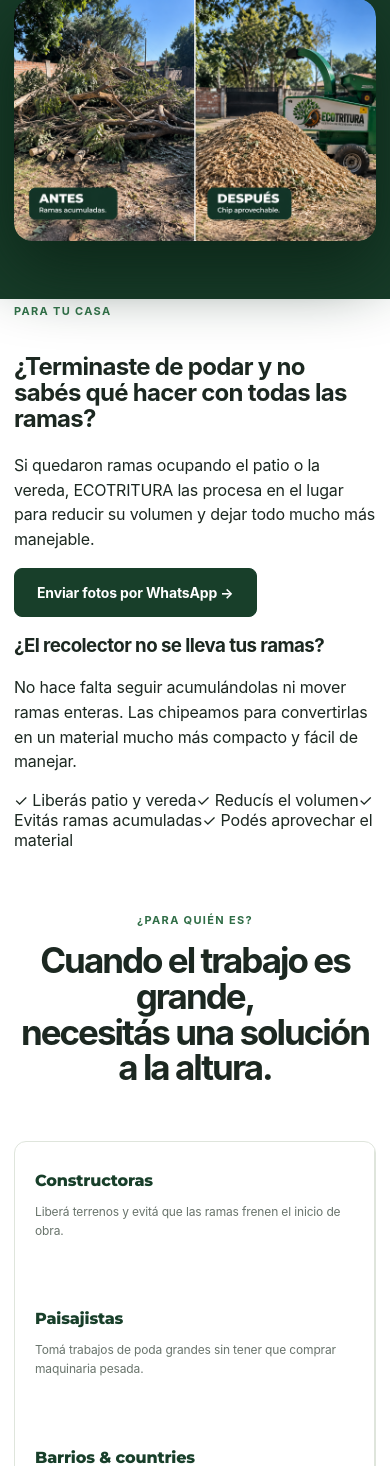
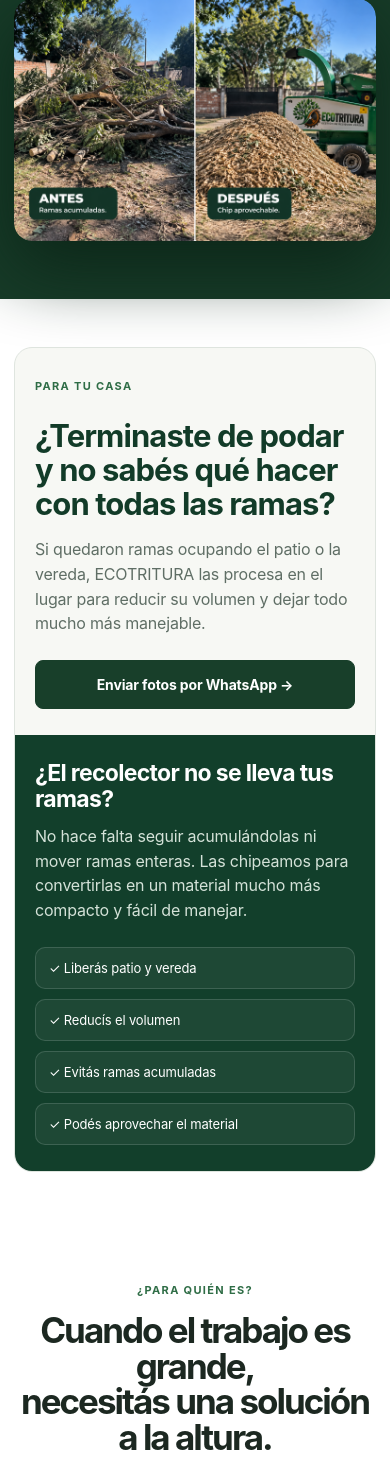
Before and after one commit to equantum-py/ecotritura, a Flask app: page / in a window 390 px wide. Shown: the part 2958-4424 px from the top of the page. Run offline with Flask 3, Linux system fonts and the light colour scheme.

Commit message:
Diseñar sección residencial responsive

```diff
--- a/static/css/style.css
+++ b/static/css/style.css
@@ -127,3 +127,26 @@ p,.section-copy,.cards p,.steps p{font-family:var(--font-ui)!important;font-weig
  .calc-result{padding:25px 20px}
  .calc-result>strong{font-size:36px}
 }
+
+/* Público residencial */
+.residential-section{padding:70px 0;background:#fff}
+.residential-card{display:grid;grid-template-columns:1.05fr .95fr;border:1px solid #dfe5df;border-radius:24px;overflow:hidden;background:#f7f8f4}
+.residential-copy{padding:44px}
+.residential-copy h2{font-size:clamp(32px,3.2vw,48px);max-width:650px;margin:10px 0 16px;color:#123b28}
+.residential-copy p{max-width:620px;color:#5f6e65;margin:0 0 24px}
+.residential-benefits{padding:44px;background:#123f2b;color:#fff}
+.residential-benefits h3{font-size:27px;margin:0 0 12px;color:#fff}
+.residential-benefits>p{color:#d4e2d8;margin:0 0 24px}
+.benefit-grid{display:grid;grid-template-columns:1fr 1fr;gap:10px}
+.benefit-grid span{padding:12px 13px;border:1px solid rgba(255,255,255,.14);border-radius:10px;font-size:13px;background:rgba(255,255,255,.05)}
+@media(max-width:720px){
+ .residential-section{padding:48px 0}
+ .residential-card{grid-template-columns:1fr;border-radius:18px}
+ .residential-copy,.residential-benefits{padding:26px 20px}
+ .residential-copy h2{font-size:31px}
+ .residential-benefits h3{font-size:23px}
+ .benefit-grid{grid-template-columns:1fr}
+ .residential-copy .btn{width:100%;text-align:center;justify-content:center}
+ .ecocalc{grid-template-columns:1fr!important}
+ .calc-types{grid-template-columns:1fr!important}
+}
```
